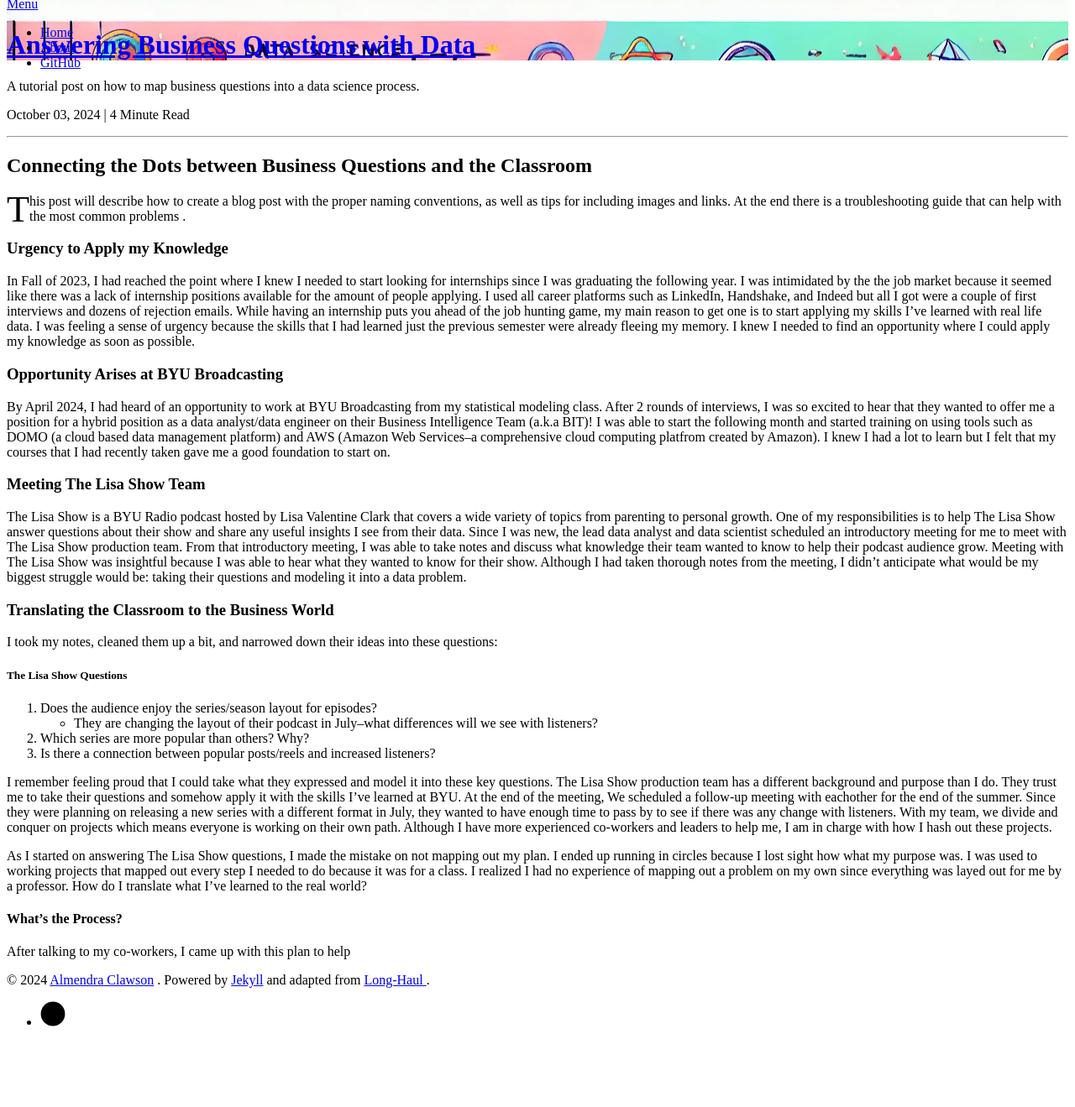
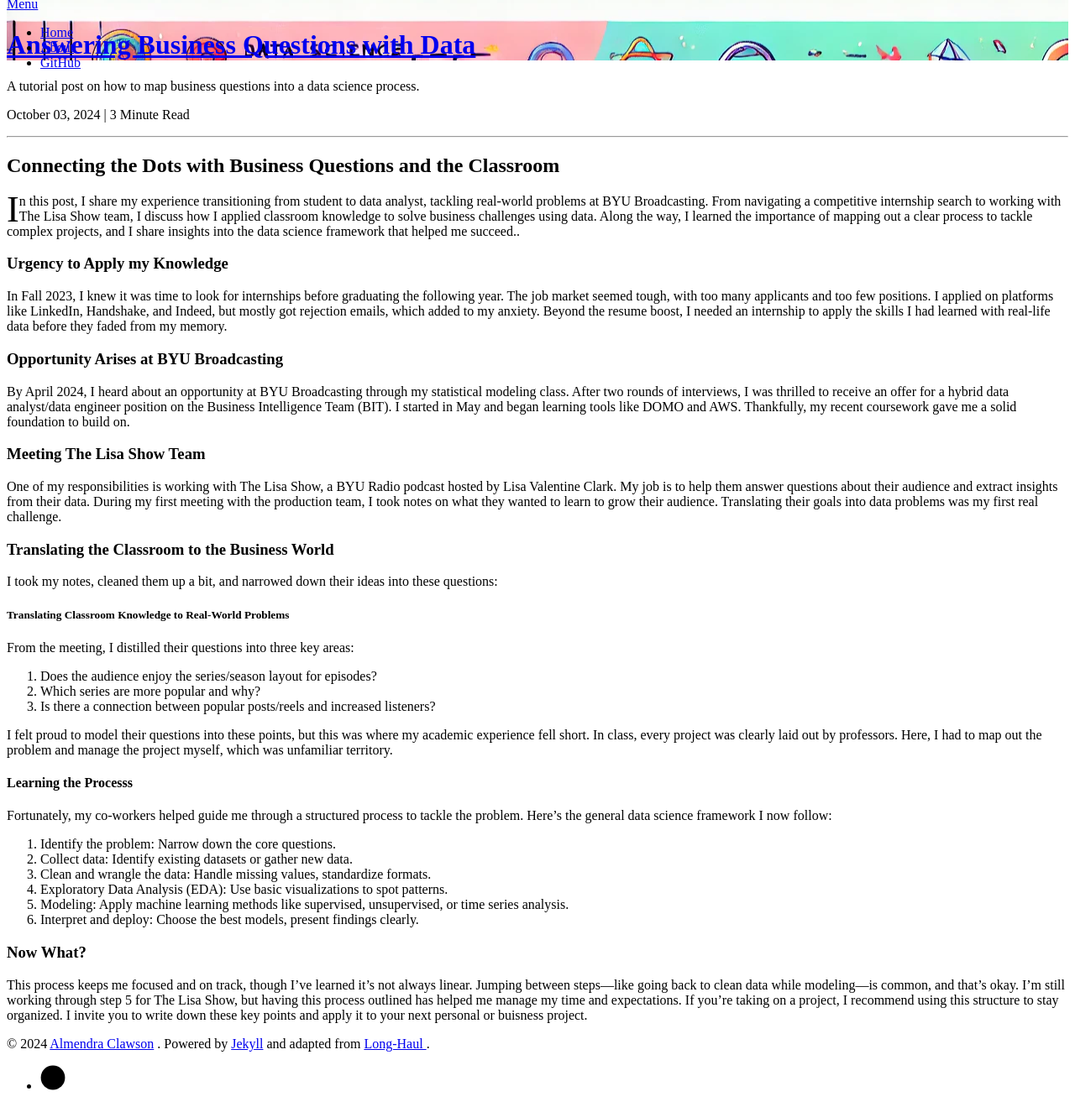
Before and after one commit to clawmendra/my-blog, a Jekyll site: the page built from _posts/2024-10-03-business-questions-with-data.md, in a window 1280 px wide, cut to the strip 112-1431 px from the top of the page. Shown: the whole strip at 84% size. Built offline with Jekyll 4.4.1, drawn with Linux system fonts in a browser that asks for light colours; nearby versions of some CDN libraries; before the commit the page ends 1355 px from its top, so only the background shows below that.

Commit message:
cleaned up and condense to under 1000 words

```diff
--- a/_posts/2024-10-03-business-questions-with-data.md
+++ b/_posts/2024-10-03-business-questions-with-data.md
@@ -1,41 +1,48 @@
 ---
 layout: post
-title:  "Connecting the Dots between Business Questions and the Classroom"
+title:  "Connecting the Dots with Business Questions and the Classroom"
 date: 2024-10-03
 author: Almendra Clawson
 description: A tutorial post on how to map business questions into a data science process.
 ---
 
-<p class="intro"><span class="dropcap">T</span>his post will describe how to create a blog post with the proper naming conventions, as well as tips for including images and links.  At the end there is a troubleshooting guide that can help with the most common problems .</p>
+<p class="intro"><span class="dropcap">I</span>n this post, I share my experience transitioning from student to data analyst, tackling real-world problems at BYU Broadcasting. From navigating a competitive internship search to working with The Lisa Show team, I discuss how I applied classroom knowledge to solve business challenges using data. Along the way, I learned the importance of mapping out a clear process to tackle complex projects, and I share insights into the data science framework that helped me succeed..</p>
 
 
 ### Urgency to Apply my Knowledge
 
-In Fall of 2023, I had reached the point where I knew I needed to start looking for internships since I was graduating the following year. I was intimidated by the the job market because it seemed like there was a lack of internship positions available for the amount of people applying. I used all career platforms such as LinkedIn, Handshake, and Indeed but all I got were a couple of first interviews and dozens of rejection emails. While having an internship puts you ahead of the job hunting game, my main reason to get one is to start applying my skills I've learned with real life data. I was feeling a sense of urgency because the skills that I had learned just the previous semester were already fleeing my memory. I knew I needed to find an opportunity where I could apply my knowledge as soon as possible.
+In Fall 2023, I knew it was time to look for internships before graduating the following year. The job market seemed tough, with too many applicants and too few positions. I applied on platforms like LinkedIn, Handshake, and Indeed, but mostly got rejection emails, which added to my anxiety. Beyond the resume boost, I needed an internship to apply the skills I had learned with real-life data before they faded from my memory.
 
 ### Opportunity Arises at BYU Broadcasting
 
-By April 2024, I had heard of an opportunity to work at BYU Broadcasting from my statistical modeling class. After 2 rounds of interviews, I was so excited to hear that they wanted to offer me a position for a hybrid position as a data analyst/data engineer on their Business Intelligence Team (a.k.a BIT)! I was able to start the following month and started training on using tools such as DOMO (a cloud based data management platform) and AWS (Amazon Web Services--a comprehensive cloud computing platfrom created by Amazon). I knew I had a lot to learn but I felt that my courses that I had recently taken gave me a good foundation to start on.
-
+By April 2024, I heard about an opportunity at BYU Broadcasting through my statistical modeling class. After two rounds of interviews, I was thrilled to receive an offer for a hybrid data analyst/data engineer position on the Business Intelligence Team (BIT). I started in May and began learning tools like DOMO and AWS. Thankfully, my recent coursework gave me a solid foundation to build on.
 
 ### Meeting The Lisa Show Team
 
-The Lisa Show is a BYU Radio podcast hosted by Lisa Valentine Clark that covers a wide variety of topics from parenting to personal growth. One of my responsibilities is to help The Lisa Show answer questions about their show and share any useful insights I see from their data. Since I was new, the lead data analyst and data scientist scheduled an introductory meeting for me to meet with The Lisa Show production team. From that introductory meeting, I was able to take notes and discuss what knowledge their team wanted to know to help their podcast audience grow. Meeting with The Lisa Show was insightful because I was able to hear what they wanted to know for their show. Although I had taken thorough notes from the meeting, I didn't anticipate what would be my biggest struggle would be: taking their questions and modeling it into a data problem.
-
+One of my responsibilities is working with The Lisa Show, a BYU Radio podcast hosted by Lisa Valentine Clark. My job is to help them answer questions about their audience and extract insights from their data. During my first meeting with the production team, I took notes on what they wanted to learn to grow their audience. Translating their goals into data problems was my first real challenge.
 
 ### Translating the Classroom to the Business World
 
 I took my notes, cleaned them up a bit, and narrowed down their ideas into these questions:
 
-##### The Lisa Show Questions
+##### Translating Classroom Knowledge to Real-World Problems
+From the meeting, I distilled their questions into three key areas:
+
 1. Does the audience enjoy the series/season layout for episodes?
-    - They are changing the layout of their podcast in July--what differences will we see with listeners?
-2. Which series are more popular than others? Why?
+2. Which series are more popular and why?
 3. Is there a connection between popular posts/reels and increased listeners?
 
-I remember feeling proud that I could take what they expressed and model it into these key questions. The Lisa Show production team has a different background and purpose than I do. They trust me to take their questions and somehow apply it with the skills I've learned at BYU. At the end of the meeting, We scheduled a follow-up meeting with eachother for the end of the summer. Since they were planning on releasing a new series with a different format in July, they wanted to have enough time to pass by to see if there was any change with listeners. With my team, we divide and conquer on projects which means everyone is working on their own path. Although I have more experienced co-workers and leaders to help me, I am in charge with how I hash out these projects.
+I felt proud to model their questions into these points, but this was where my academic experience fell short. In class, every project was clearly laid out by professors. Here, I had to map out the problem and manage the project myself, which was unfamiliar territory.
 
-As I started on answering The Lisa Show questions, I made the mistake on not mapping out my plan. I ended up running in circles because I lost sight how what my purpose was. I was used to working projects that mapped out every step I needed to do because it was for a class. I realized I had no experience of mapping out a problem on my own since  everything was layed out for me by a professor. How do I translate what I've learned to the real world?
+#### Learning the Processs
+Fortunately, my co-workers helped guide me through a structured process to tackle the problem. Here’s the general data science framework I now follow:
 
-#### What's the Process?
-After talking to my co-workers, I came up with this plan to help
+1. Identify the problem: Narrow down the core questions.
+2. Collect data: Identify existing datasets or gather new data.
+3. Clean and wrangle the data: Handle missing values, standardize formats.
+4. Exploratory Data Analysis (EDA): Use basic visualizations to spot patterns.
+5. Modeling: Apply machine learning methods like supervised, unsupervised, or time series analysis.
+6. Interpret and deploy: Choose the best models, present findings clearly.
+
+### Now What?
+This process keeps me focused and on track, though I’ve learned it’s not always linear. Jumping between steps—like going back to clean data while modeling—is common, and that’s okay. I’m still working through step 5 for The Lisa Show, but having this process outlined has helped me manage my time and expectations. If you're taking on a project, I recommend using this structure to stay organized. I invite you to write down these key points and apply it to your next personal or buisness project.
```
